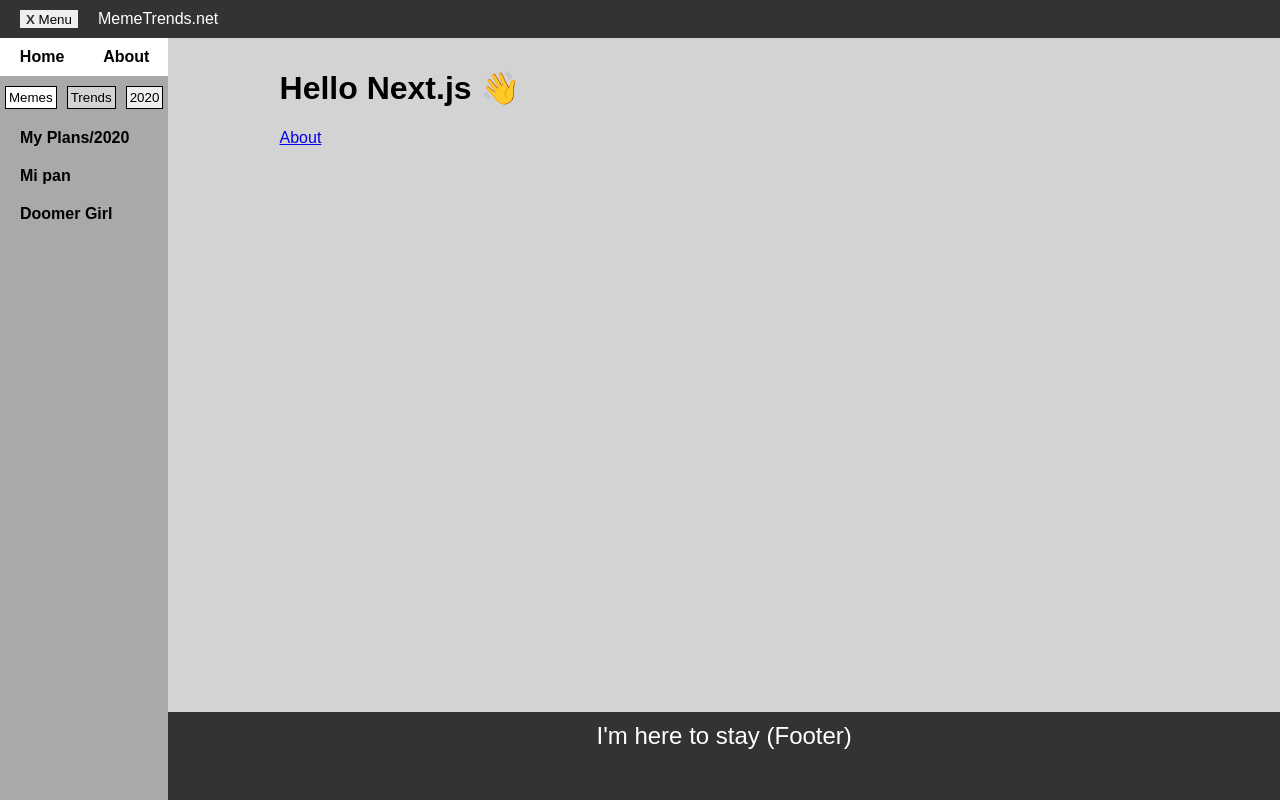
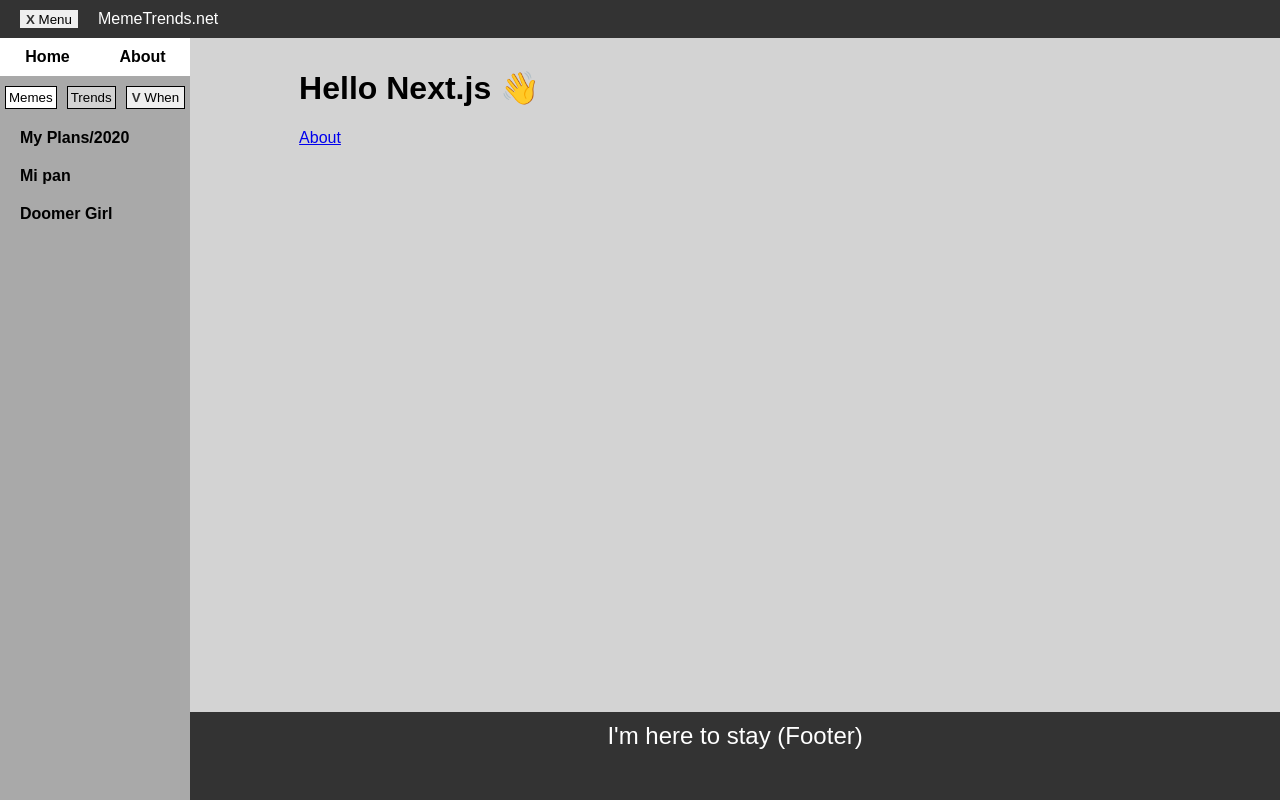
Before and after one commit to Neylion/memetrends, a Next.js app: page / in a window 1280 px wide. Built offline with nearby package versions, Linux system fonts and the light colour scheme.

Commit message:
Allow for multiple choice when filter

```diff
--- /dev/null
+++ b/components/Dropdown/Dropdown.module.scss
@@ -0,0 +1,37 @@
+.dropdown {
+  position: relative;
+  flex: 0 0 auto;
+
+  &Button {
+    margin: 0 5px;
+    padding: 3px 5px;
+    border: 1px solid;
+  }
+
+  &:hover &Content {
+    display: block;
+  }
+
+  &Content {
+    display: none;
+    position: absolute;
+    background-color: gray;
+    margin-left: 5px;
+    min-width: 100px;
+
+    &Item {
+      padding: 5px 0px;
+      width: 100%;
+      display: block;
+      background-color: inherit;
+
+      &:hover {
+        filter: brightness(110%);
+      }
+
+      > input {
+        margin: 5px;
+      }
+    }
+  }
+}
--- /dev/null
+++ b/components/Dropdown/Dropdown.tsx
@@ -0,0 +1,55 @@
+import styles from "./Dropdown.module.scss";
+
+export function Dropdown({ title, children }: any) {
+  return (
+    <div className={styles.dropdown}>
+      <button className={styles.dropdownButton}>
+        <span className="openAndClose">{"V"}</span> {title}
+      </button>
+      <div className={styles.dropdownContent}>{children}</div>
+    </div>
+  );
+}
+
+interface MultipleChoiceCheckboxProps {
+  onToggle: React.Dispatch<React.SetStateAction<string[]>>;
+  activeCheckboxes: string[];
+  children: string;
+}
+export function MultipleChoiceCheckbox({
+  onToggle,
+  activeCheckboxes,
+  children: title,
+}: MultipleChoiceCheckboxProps) {
+  const isActive = activeCheckboxes.includes(title);
+  // TODO: Format checkbox
+  return (
+    <label className={styles.dropdownContentItem}>
+      <input
+        type="checkbox"
+        onClick={() =>
+          onToggleWrapper(onToggle, title, isActive, activeCheckboxes)
+        }
+        checked={isActive}
+        name={title}
+      />
+      {title}
+    </label>
+  );
+}
+
+function onToggleWrapper(
+  onToggle: any,
+  title: string,
+  isActive: boolean,
+  activeCheckboxes: string[],
+) {
+  let filterAfterToggle: string[] = [...activeCheckboxes];
+  if (isActive) {
+    const index = filterAfterToggle.indexOf(title);
+    filterAfterToggle.splice(index, 1);
+  } else {
+    filterAfterToggle.push(title);
+  }
+  onToggle(filterAfterToggle);
+}
--- a/components/Layout.tsx
+++ b/components/Layout.tsx
@@ -19,8 +19,7 @@ const Layout = ({ children, title }: Props) => {
       </Head>
       <div className={styles.navbar}>
         <button onClick={() => toggleSidebar(!sideBarIsOpen)}>
-          <span style={{ color: "#333", fontWeight: "bold" }}>{sideBarIsOpen ? "X" : "V"}</span>{" "}
-          Menu
+          <span className="openAndClose">{sideBarIsOpen ? "X" : "V"}</span> Menu
         </button>
         <div className={styles.navbarTitle}>MemeTrends.net</div>
       </div>
--- a/components/SideBar/ListFilter.module.scss
+++ b/components/SideBar/ListFilter.module.scss
@@ -7,40 +7,7 @@
     margin: 0 5px;
     padding: 3px;
     background-color: white;
-    flex: 2;
+    flex: 1;
     border: 1px solid;
   }
-
-  &Dropdown {
-    position: relative;
-    flex: 1;
-
-    &Button {
-      margin: 0 5px;
-      padding: 3px;
-      border: 1px solid;
-    }
-
-    &:hover &Content {
-      display: block;
-    }
-
-    &Content {
-      display: none;
-      position: absolute;
-      background-color: gray;
-      margin-left: 5px;
-      min-width: 100px;
-
-      &Item {
-        padding: 5px 0px;
-        width: 100%;
-        display: block;
-
-        &:hover {
-          filter: brightness(110%);
-        }
-      }
-    }
-  }
 }
--- a/components/SideBar/ListFilter.tsx
+++ b/components/SideBar/ListFilter.tsx
@@ -1,16 +1,17 @@
-import React, { Fragment } from "react";
+import React from "react";
+import { Dropdown, MultipleChoiceCheckbox } from "../Dropdown/Dropdown";
 import styles from "./ListFilter.module.scss";
 
 type Props = {
   currentYear: number;
-  activeYear: number;
-  setYear: React.Dispatch<React.SetStateAction<number>>;
+  activeWhenFilters: string[];
+  setYear: React.Dispatch<React.SetStateAction<string[]>>;
   isMemesActive: boolean;
   toggleMemes: React.Dispatch<React.SetStateAction<boolean>>;
 };
 export default function ListFilter({
   currentYear,
-  activeYear,
+  activeWhenFilters,
   setYear,
   isMemesActive,
   toggleMemes,
@@ -24,7 +25,11 @@ export default function ListFilter({
       <FilterButton isActive={!isMemesActive} setIsActive={toggleMethod}>
         Trends
       </FilterButton>
-      <YearFilter currentYear={currentYear} activeYear={activeYear} setYear={setYear} />
+      <WhenFilter
+        currentYear={currentYear}
+        activeWhenFilters={activeWhenFilters}
+        onToggle={setYear}
+      />
     </div>
   );
 }
@@ -41,28 +46,16 @@ function FilterButton({ isActive, setIsActive, children }: any) {
   );
 }
 
-function YearFilter({ currentYear, activeYear, setYear }: any) {
-  return (
-    <div className={styles.filterDropdown}>
-      <button className={styles.filterDropdownButton}>{activeYear}</button>
-      <div className={styles.filterDropdownContent}>
-        <YearButton setYear={setYear}>{currentYear}</YearButton>
-        <YearButton setYear={setYear}>{currentYear - 1}</YearButton>
-        <YearButton setYear={setYear}>{currentYear - 2}</YearButton>
-      </div>
-    </div>
-  );
+function WhenFilter({ currentYear, activeWhenFilters, onToggle }: any) {
+  // TODO: Better handling of what years to show here (Currently just last 5 years)
+  let checkBoxElements: JSX.Element[] = [];
+  for (let i = 0; i < 5; i++) {
+    const year = String(currentYear - i);
+    checkBoxElements.push(
+      <MultipleChoiceCheckbox onToggle={onToggle} activeCheckboxes={activeWhenFilters}>
+        {year}
+      </MultipleChoiceCheckbox>,
+    );
+  }
+  return <Dropdown title="When">{checkBoxElements}</Dropdown>;
 }
-
-function YearButton({ setYear, children }: any) {
-  return (
-    <button
-      className={styles.filterDropdownContentItem}
-      onClick={() => {
-        setYear(children);
-      }}
-    >
-      {children}
-    </button>
-  );
-}
--- a/components/SideBar/MemeList.tsx
+++ b/components/SideBar/MemeList.tsx
@@ -5,7 +5,7 @@ import { IMeme } from "../../interfaces/meme";
 
 // TODO: Is this a suitable way to cache memes (To avoid "Loading" flash on every page request)?
 let cachedMemes: IMeme[] = [];
-export default function MemeList({ activeYear }: { activeYear: number }) {
+export default function MemeList({ whenFilter }: { whenFilter: string[] }) {
   const [memes, setMemes] = useState(new Array<IMeme>());
 
   useEffect(() => {
@@ -16,25 +16,25 @@ export default function MemeList({ activeYear }: { activeYear: number }) {
 
   if (memes.length <= 0) {
     if (cachedMemes.length > 0) {
-      const memeElements = getMemeElements(memes, activeYear);
+      const memeElements = getMemeElements(memes, whenFilter);
       return <Fragment>{memeElements}</Fragment>;
     }
     return <div>Loading</div>;
   } else {
     cachedMemes = memes;
-    const memeElements = getMemeElements(memes, activeYear);
+    const memeElements = getMemeElements(memes, whenFilter);
     return <Fragment>{memeElements}</Fragment>;
   }
 }
 
-function getMemeElements(memes: IMeme[], activeYear: number) {
+function getMemeElements(memes: IMeme[], whenFilter: string[]) {
   let memeElements: JSX.Element[] = [];
   memes.forEach((meme) => {
-    if (meme.year === activeYear) {
+    if (whenFilter.includes(String(meme.year))) {
       memeElements.push(
         <ListMenuItem key={`meme-nav-${meme.id}`} link={`/memes/${meme.slug}`}>
           {meme.title}
-        </ListMenuItem>
+        </ListMenuItem>,
       );
     }
   });
--- a/components/SideBar/SideBar.tsx
+++ b/components/SideBar/SideBar.tsx
@@ -11,12 +11,12 @@ for (let i = 100; i <= 200; i++) {
 }
 
 const currentYear = new Date().getFullYear();
-let activeYear: number | undefined;
+let activeWhenFilters: string[] = [String(currentYear)];
 let setYear;
 export default function SideBar() {
-  [activeYear, setYear] = useState(activeYear || currentYear);
+  [activeWhenFilters, setYear] = useState(activeWhenFilters);
   const [isMemesActive, toggleMemes] = useState(true);
-  const filterProperties = { currentYear, activeYear, setYear, isMemesActive, toggleMemes };
+  const filterProperties = { currentYear, activeWhenFilters, setYear, isMemesActive, toggleMemes };
   return (
     <div className={styles.sideBar}>
       <div className={styles.sideBarMain}>
@@ -25,7 +25,7 @@ export default function SideBar() {
       </div>
       <ListFilter {...filterProperties} />
       <div className={styles.content}>
-        {isMemesActive ? <MemeList activeYear={activeYear} /> : trends}
+        {isMemesActive ? <MemeList whenFilter={activeWhenFilters} /> : trends}
       </div>
     </div>
   );
--- a/styles.css
+++ b/styles.css
@@ -20,3 +20,8 @@ button {
   display: flex;
   flex-direction: column;
 }
+
+.openAndClose {
+  color: #333;
+  font-weight: 900;
+}
```
